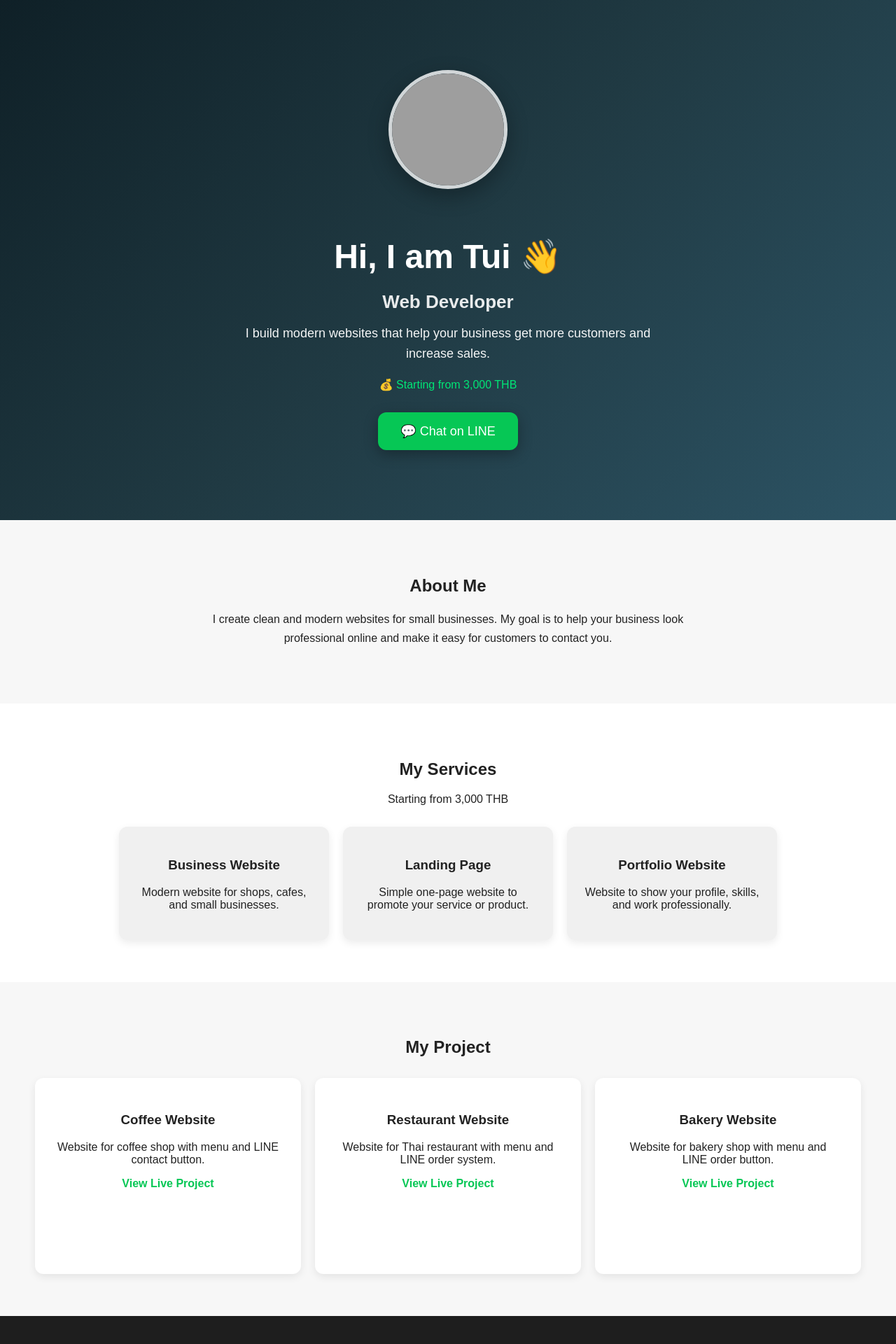
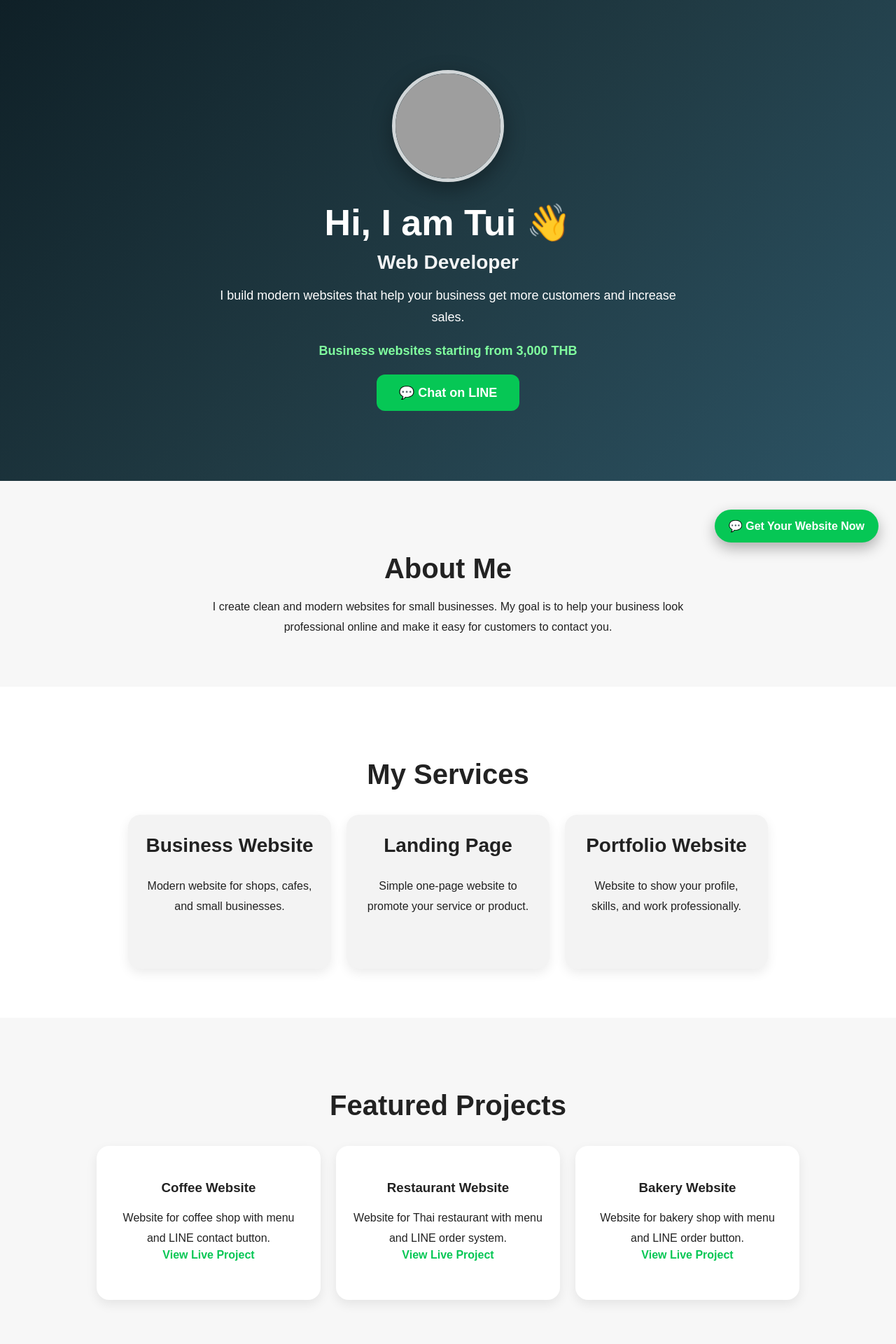
Before and after one commit to Tui-Satit/my-portfolio-site, a React (Create React App) app: page / in a window 1280 px wide. Shown: the top 1920 px of the page at 70% size. Built offline with nearby package versions, Linux system fonts and the light colour scheme; grey boxes are pictures that could not be loaded.

Commit message:
fix hooks position

```diff
--- a/src/App.css
+++ b/src/App.css
@@ -36,3 +36,267 @@
     transform: rotate(360deg);
   }
 }
+
+body {
+  margin: 0;
+  font-family: Arial, sans-serif;
+  background: #f7f7f7;
+  color: #222;
+}
+
+* {
+  box-sizing: border-box;
+}
+
+.portfolio {
+  min-height: 100vh;
+}
+
+/* HERO */
+.hero {
+  background: linear-gradient(135deg, #0f2027, #203a43, #2c5364);
+  color: white;
+  text-align: center;
+  padding: 100px 20px;
+  animation: fadeIn 1.2s ease;
+}
+
+.profile-img {
+  width: 160px;
+  height: 160px;
+  border-radius: 50%;
+  object-fit: cover;
+  margin-bottom: 24px;
+  border: 5px solid rgba(255, 255, 255, 0.8);
+  box-shadow: 0 10px 30px rgba(0, 0, 0, 0.35);
+  transition: transform 0.3s ease, box-shadow 0.3s ease;
+}
+
+.profile-img:hover {
+  transform: scale(1.05);
+  box-shadow: 0 14px 36px rgba(0, 0, 0, 0.45);
+}
+
+.hero h1 {
+  font-size: 52px;
+  margin: 0 0 10px;
+}
+
+.hero h2 {
+  font-size: 28px;
+  margin: 0 0 16px;
+  opacity: 0.95;
+}
+
+.hero p {
+  max-width: 700px;
+  margin: 0 auto 18px;
+  font-size: 18px;
+  line-height: 1.7;
+}
+
+.price-text {
+  color: #80ff9f;
+  font-weight: bold;
+  margin-bottom: 28px;
+}
+
+/* GLOW BUTTON */
+.glow-btn {
+  display: inline-block;
+  padding: 15px 32px;
+  background: #06c755;
+  color: white;
+  border-radius: 12px;
+  text-decoration: none;
+  font-size: 18px;
+  font-weight: bold;
+  box-shadow: 0 0 0 rgba(6, 199, 85, 0.5);
+  transition: transform 0.25s ease, box-shadow 0.25s ease, background 0.25s ease;
+}
+
+.glow-btn:hover {
+  transform: translateY(-3px) scale(1.03);
+  box-shadow: 0 0 18px rgba(6, 199, 85, 0.75), 0 0 36px rgba(6, 199, 85, 0.35);
+  background: #05b44c;
+}
+
+/* SECTION */
+.section {
+  padding: 70px 20px;
+  text-align: center;
+  animation: fadeUp 0.9s ease;
+}
+
+.section h2 {
+  font-size: 40px;
+  margin-bottom: 18px;
+}
+
+.section p {
+  max-width: 760px;
+  margin: 0 auto;
+  line-height: 1.8;
+}
+
+/* SERVICES */
+.services {
+  background: white;
+}
+
+.card-grid {
+  display: flex;
+  justify-content: center;
+  gap: 22px;
+  flex-wrap: wrap;
+  margin-top: 35px;
+}
+
+.card {
+  width: 290px;
+  min-height: 220px;
+  background: #f3f3f3;
+  border-radius: 18px;
+  padding: 28px 24px;
+  box-shadow: 0 6px 16px rgba(0, 0, 0, 0.08);
+  transition: transform 0.28s ease, box-shadow 0.28s ease;
+}
+
+.card:hover {
+  transform: translateY(-8px);
+  box-shadow: 0 14px 24px rgba(0, 0, 0, 0.14);
+}
+
+.card h3 {
+  margin-top: 0;
+  font-size: 28px;
+}
+
+/* PROJECTS */
+.projects {
+  background: #f7f7f7;
+}
+
+.project-card {
+  width: 320px;
+  min-height: 220px;
+  background: white;
+  border-radius: 18px;
+  padding: 30px 24px;
+  box-shadow: 0 6px 16px rgba(0, 0, 0, 0.08);
+  transition: transform 0.28s ease, box-shadow 0.28s ease;
+}
+
+.project-card:hover {
+  transform: translateY(-8px);
+  box-shadow: 0 14px 24px rgba(0, 0, 0, 0.14);
+}
+
+.project-link {
+  color: #06c755;
+  text-decoration: none;
+  font-weight: bold;
+}
+
+.project-link:hover {
+  text-decoration: underline;
+}
+
+/* CONTACT */
+.contact {
+  background: #1e1e1e;
+  color: white;
+}
+
+/* ANIMATION */
+@keyframes fadeIn {
+  from {
+    opacity: 0;
+    transform: translateY(24px);
+  }
+  to {
+    opacity: 1;
+    transform: translateY(0);
+  }
+}
+
+@keyframes fadeUp {
+  from {
+    opacity: 0;
+    transform: translateY(28px);
+  }
+  to {
+    opacity: 1;
+    transform: translateY(0);
+  }
+}
+
+/* FLOAT BUTTON */
+.floating-btn {
+  position: fixed;
+  bottom: 25px;
+  right: 25px;
+  background: #06c755;
+  color: white;
+  padding: 14px 20px;
+  border-radius: 50px;
+  font-size: 16px;
+  font-weight: bold;
+  text-decoration: none;
+  box-shadow: 0 8px 20px rgba(0, 0, 0, 0.3);
+  z-index: 999;
+  transition: all 0.3s ease;
+}
+
+/* Glow + hover */
+.floating-btn:hover {
+  transform: scale(1.08);
+  box-shadow: 0 0 15px rgba(6, 199, 85, 0.8),
+              0 0 30px rgba(6, 199, 85, 0.4);
+}
+
+.floating-btn {
+  animation: floatUp 2s infinite;
+}
+
+@keyframes floatUp {
+  0% { transform: translateY(0); }
+  50% { transform: translateY(-5px); }
+  100% { transform: translateY(0); }
+}
+
+/* FLOAT BUTTON (เริ่มซ่อนก่อน) */
+.floating-btn {
+  position: fixed;
+  bottom: 25px;
+  right: 25px;
+  background: #06c755;
+  color: white;
+  padding: 14px 20px;
+  border-radius: 50px;
+  font-size: 16px;
+  font-weight: bold;
+  text-decoration: none;
+  box-shadow: 0 8px 20px rgba(0, 0, 0, 0.3);
+  z-index: 999;
+
+  opacity: 0;
+  transform: translateY(20px);
+}
+
+/* เมื่อแสดง */
+.floating-btn.show {
+  animation: fadeInUp 0.6s ease forwards;
+}
+
+/* animation */
+@keyframes fadeInUp {
+  from {
+    opacity: 0;
+    transform: translateY(20px);
+  }
+  to {
+    opacity: 1;
+    transform: translateY(0);
+  }
+}
--- a/src/App.js
+++ b/src/App.js
@@ -1,215 +1,105 @@
+import "./App.css";
 import profile from "./profile-temp.jpg";
+import { useEffect, useState } from "react";
+
 function App() {
+  const [showBtn, setShowBtn] = useState(false);
+
+  useEffect(() => {
+    const timer = setTimeout(() => {
+      setShowBtn(true);
+    }, 3000);
+
+    return () => clearTimeout(timer);
+  }, []);
+
   return (
-    <div style={{ fontFamily: "Arial, sans-serif", backgroundColor: "#f7f7f7", color: "#222" }}>
+    <div className="portfolio">
+      <section className="hero">
+        <img src={profile} alt="Tui" className="profile-img" />
 
-
-    {/* HERO */}
-<section
-  style={{
-    background: "linear-gradient(135deg, #0f2027, #203a43, #2c5364)",
-    color: "white",
-    textAlign: "center",
-    padding: "100px 20px"
-  }}
->
-  <img
-    src={profile}
-    alt="Tui"
-    style={{
-      width: "160px",
-      height: "160px",
-      borderRadius: "50%",
-      objectFit: "cover",
-      marginBottom: "25px",
-      border: "5px solid rgba(255,255,255,0.8)",
-      boxShadow: "0 10px 30px rgba(0,0,0,0.3)"
-    }}
-  />
-
-  <h1 style={{ fontSize: "48px", marginBottom: "10px", fontWeight: "bold" }}>
-    Hi, I am Tui 👋
-  </h1>
-
-  <h2 style={{ fontSize: "26px", marginBottom: "15px", opacity: "0.9" }}>
-    Web Developer
-  </h2>
-
-  <p
-    style={{
-      fontSize: "18px",
-      maxWidth: "600px",
-      margin: "0 auto 20px",
-      lineHeight: "1.6",
-      opacity: "0.95"
-    }}
-  >
+        <h1>Hi, I am Tui 👋</h1>
+        <h2>Web Developer</h2>
+        <p>
           I build modern websites that help your business get more customers and increase sales.
         </p>
-
-  {/* 💰 ราคา */}
-  <p style={{ fontSize: "16px", marginBottom: "30px", color: "#00e676" }}>
-    💰 Starting from 3,000 THB
-  </p>
+        <p className="price-text">Business websites starting from 3,000 THB</p>
 
         <a
           href="https://line.me/ti/p/~satitMe"
           target="_blank"
           rel="noopener noreferrer"
-  >
-    <button
-      style={{
-        padding: "16px 32px",
-        fontSize: "18px",
-        backgroundColor: "#06C755",
-        color: "white",
-        border: "none",
-        borderRadius: "12px",
-        cursor: "pointer",
-        boxShadow: "0 6px 20px rgba(0,0,0,0.3)",
-        transition: "0.3s"
-      }}
+          className="glow-btn"
         >
           💬 Chat on LINE
-    </button>
         </a>
       </section>
-      {/* ABOUT */}
-      <section style={{ textAlign: "center", padding: "60px 20px" }}>
+
+      <section className="section">
         <h2>About Me</h2>
-        <p style={{ maxWidth: "700px", margin: "20px auto", lineHeight: "1.7" }}>
+        <p>
           I create clean and modern websites for small businesses. My goal is to help your
           business look professional online and make it easy for customers to contact you.
         </p>
       </section>
 
-      {/* SERVICES */}
-      <section style={{ textAlign: "center", padding: "60px 20px", backgroundColor: "white" }}>
+      <section className="section services">
         <h2>My Services</h2>
-        <p>Starting from 3,000 THB</p>
-
-        <div
-          style={{
-            display: "flex",
-            justifyContent: "center",
-            gap: "20px",
-            flexWrap: "wrap",
-            marginTop: "30px"
-          }}
-        >
-          <div
-            style={{
-              backgroundColor: "#f0f0f0",
-              padding: "25px",
-              borderRadius: "12px",
-              width: "250px",
-              boxShadow: "0 4px 12px rgba(0,0,0,0.08)"
-            }}
-          >
+        <div className="card-grid">
+          <div className="card">
             <h3>Business Website</h3>
             <p>Modern website for shops, cafes, and small businesses.</p>
           </div>
 
-          <div
-            style={{
-              backgroundColor: "#f0f0f0",
-              padding: "25px",
-              borderRadius: "12px",
-              width: "250px",
-              boxShadow: "0 4px 12px rgba(0,0,0,0.08)"
-            }}
-          >
+          <div className="card">
             <h3>Landing Page</h3>
             <p>Simple one-page website to promote your service or product.</p>
           </div>
 
-          <div
-            style={{
-              backgroundColor: "#f0f0f0",
-              padding: "25px",
-              borderRadius: "12px",
-              width: "250px",
-              boxShadow: "0 4px 12px rgba(0,0,0,0.08)"
-            }}
-          >
+          <div className="card">
             <h3>Portfolio Website</h3>
             <p>Website to show your profile, skills, and work professionally.</p>
           </div>
         </div>
       </section>
 
-      {/* PROJECT */}
-      <section style={{ textAlign: "center", padding: "60px 20px" }}>
-  <h2>My Project</h2>
-
-  <div
-    style={{
-      display: "flex",
-      justifyContent: "center",
-      gap: "20px",
-      flexWrap: "wrap",
-      marginTop: "30px"
-    }}
-  >
-    <div
-      style={{
-        width: "320px",
-        backgroundColor: "white",
-        padding: "30px",
-        borderRadius: "12px",
-        boxShadow: "0 4px 12px rgba(0,0,0,0.08)"
-      }}
-    >
+      <section className="section projects">
+        <h2>Featured Projects</h2>
+        <div className="card-grid">
+          <div className="project-card">
             <h3>Coffee Website</h3>
             <p>Website for coffee shop with menu and LINE contact button.</p>
             <a
               href="https://coffee-website-olive-seven.vercel.app/"
               target="_blank"
               rel="noopener noreferrer"
-        style={{ color: "#06C755", fontWeight: "bold", textDecoration: "none" }}
+              className="project-link"
             >
               View Live Project
             </a>
           </div>
 
-    <div
-      style={{
-        width: "320px",
-        backgroundColor: "white",
-        padding: "30px",
-        borderRadius: "12px",
-        boxShadow: "0 4px 12px rgba(0,0,0,0.08)"
-      }}
-    >
+          <div className="project-card">
             <h3>Restaurant Website</h3>
             <p>Website for Thai restaurant with menu and LINE order system.</p>
             <a
               href="https://restaurant-website-three-sooty.vercel.app/"
               target="_blank"
               rel="noopener noreferrer"
-        style={{ color: "#06C755", fontWeight: "bold", textDecoration: "none" }}
+              className="project-link"
             >
               View Live Project
             </a>
           </div>
 
-    <div
-  style={{
-    width: "320px",
-    minHeight: "220px",
-    backgroundColor: "white",
-    padding: "30px",
-    borderRadius: "12px",
-    boxShadow: "0 4px 12px rgba(0,0,0,0.08)"
-  }}
->
+          <div className="project-card">
             <h3>Bakery Website</h3>
             <p>Website for bakery shop with menu and LINE order button.</p>
             <a
-    href="https://bakery-website-two-ruddy.vercel.app"
+              href="PASTE_YOUR_BAKERY_LINK_HERE"
               target="_blank"
               rel="noopener noreferrer"
-    style={{ color: "#06C755", fontWeight: "bold", textDecoration: "none" }}
+              className="project-link"
             >
               View Live Project
             </a>
@@ -217,38 +107,19 @@ function App() {
         </div>
       </section>
 
-      {/* CONTACT */}
-      <section
-        style={{
-          textAlign: "center",
-          padding: "60px 20px",
-          backgroundColor: "#1e1e1e",
-          color: "white"
-        }}
-      >
+      <section className="section contact">
         <h2>Contact Me</h2>
         <p>LINE: satitMe</p>
+      </section>
 
       <a
         href="https://line.me/ti/p/~satitMe"
         target="_blank"
         rel="noopener noreferrer"
+        className={`floating-btn ${showBtn ? "show" : ""}`}
       >
-          <button
-            style={{
-              padding: "12px 24px",
-              fontSize: "16px",
-              backgroundColor: "#06C755",
-              color: "white",
-              border: "none",
-              borderRadius: "8px",
-              cursor: "pointer"
-            }}
-          >
-            Get Your Website Now
-          </button>
+        💬 Get Your Website Now
       </a>
-      </section>
     </div>
   );
 }
```
Also changed, not shown: 1 other file (tests, documents, lock files or other folders). Lines whose indentation alone changed are shown as unchanged.
